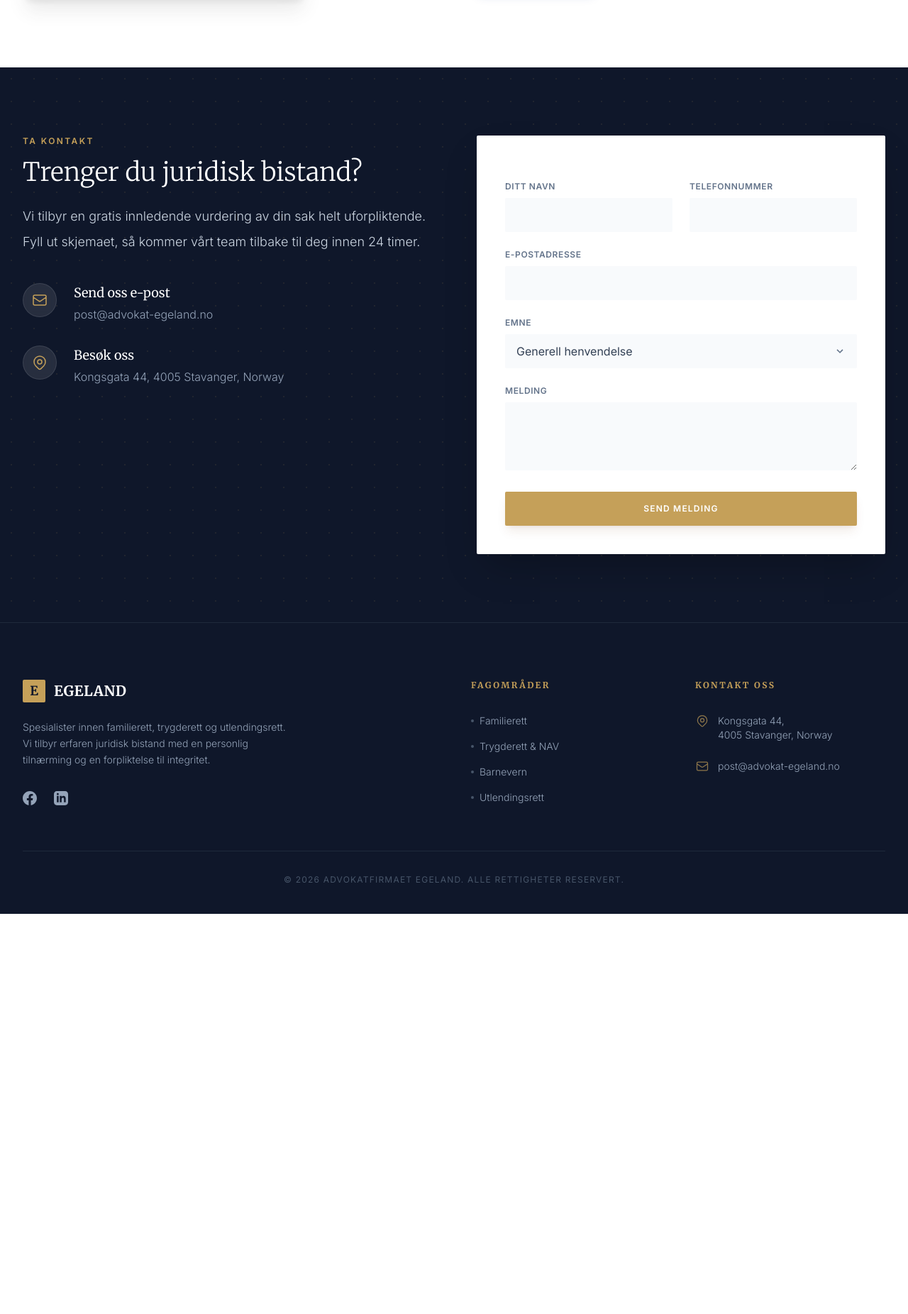
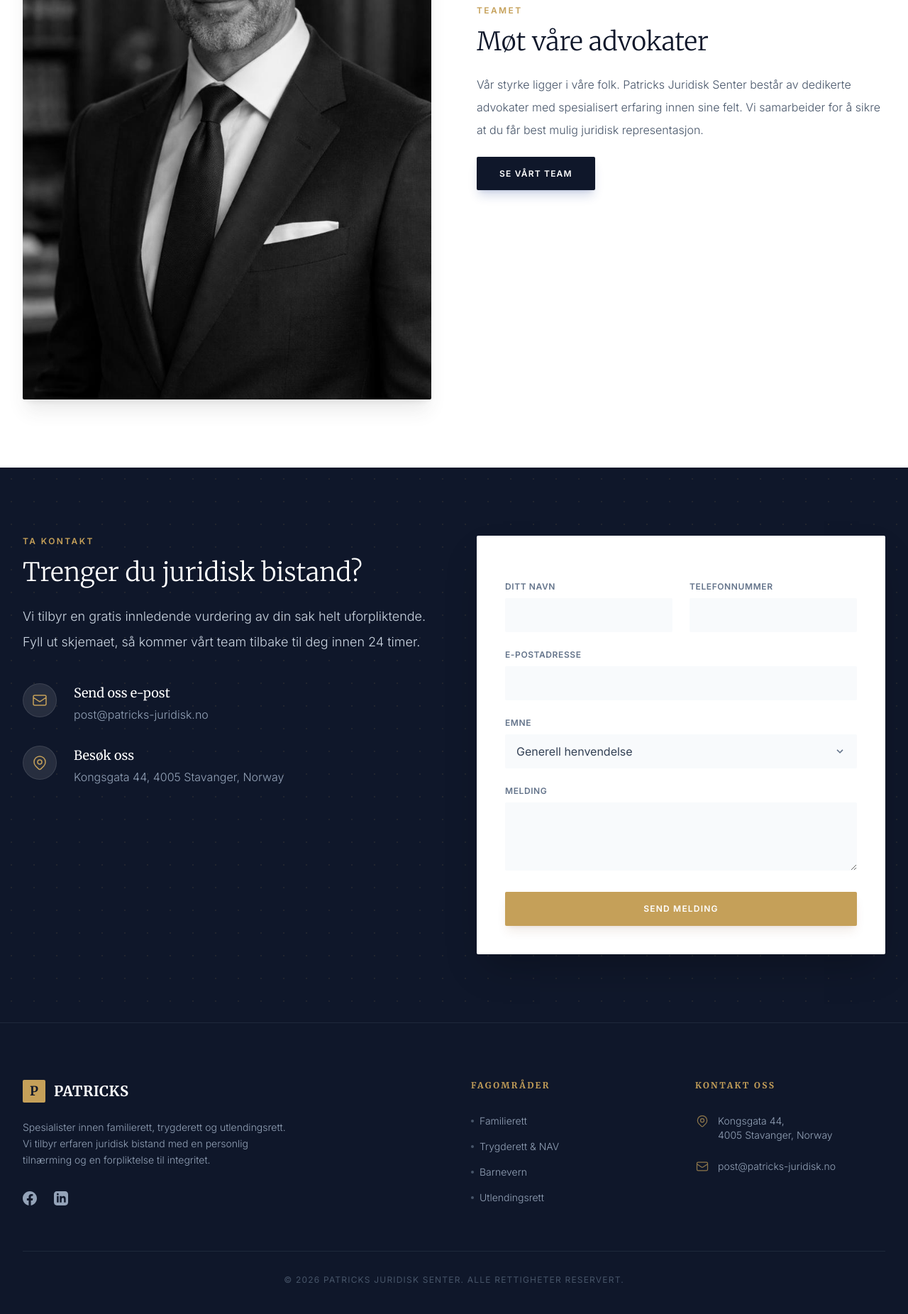
Before and after one commit to Victor070656/egeland-law-firm, a PHP site: page / in a window 1280 px wide. Shown: the part 4513-6365 px from the top of the page at 71% size. Before the commit the page ends 5801 px from the top, so only its background shows below. Run offline with PHP 8.4, Linux system fonts and the light colour scheme; some libraries are stand-ins or nearby versions.

Commit message:
Update branding from Egeland Law Firm to Patricks Juridisk Senter across multiple files

```diff
--- a/admin/index.php
+++ b/admin/index.php
@@ -21,7 +21,7 @@ $result = $conn->query($sql);
 <head>
     <meta charset="UTF-8">
     <meta name="viewport" content="width=device-width, initial-scale=1.0">
-    <title>Dashboard - Egeland Law Firm</title>
+    <title>Dashboard - Patricks Juridisk Senter</title>
     <script src="https://cdn.tailwindcss.com"></script>
     <script>
         tailwind.config = {
@@ -51,8 +51,8 @@ $result = $conn->query($sql);
         <aside class="w-64 bg-law-blue text-white flex-shrink-0 hidden md:block">
             <div class="p-6 border-b border-slate-700">
                 <a href="../index.php" class="flex items-center gap-3 group">
-                    <div class="w-8 h-8 bg-law-gold text-law-blue flex items-center justify-center font-serif font-bold text-lg rounded-sm">E</div>
-                     <span class="text-lg font-serif font-bold tracking-wide group-hover:text-law-gold transition">EGELAND</span>
+                    <div class="w-8 h-8 bg-law-gold text-law-blue flex items-center justify-center font-serif font-bold text-lg rounded-sm">P</div>
+                     <span class="text-lg font-serif font-bold tracking-wide group-hover:text-law-gold transition">PATRICKS</span>
                 </a>
             </div>
             <nav class="p-4 space-y-2">
--- a/admin/login.php
+++ b/admin/login.php
@@ -10,7 +10,7 @@ if (isset($_SESSION['user_id'])) {
 <head>
     <meta charset="UTF-8">
     <meta name="viewport" content="width=device-width, initial-scale=1.0">
-    <title>Login - Egeland Law Firm Admin</title>
+    <title>Login - Patricks Juridisk Senter Admin</title>
     <script src="https://cdn.tailwindcss.com"></script>
     <script>
         tailwind.config = {
@@ -37,7 +37,7 @@ if (isset($_SESSION['user_id'])) {
 
     <div class="bg-white p-10 rounded-sm shadow-xl w-full max-w-md border-t-4 border-law-gold">
         <div class="text-center mb-8">
-            <div class="w-12 h-12 bg-law-blue text-law-gold flex items-center justify-center font-serif font-bold text-xl rounded-sm mx-auto mb-4">E</div>
+            <div class="w-12 h-12 bg-law-blue text-law-gold flex items-center justify-center font-serif font-bold text-xl rounded-sm mx-auto mb-4">P</div>
             <h1 class="text-2xl font-serif text-law-blue font-bold">Admin Portal</h1>
             <p class="text-slate-400 text-sm mt-2">Please sign in to continue</p>
         </div>
--- a/components/footer.php
+++ b/components/footer.php
@@ -6,8 +6,8 @@
             <!-- Company Info -->
             <div class="col-span-1 md:col-span-2">
                 <div class="flex items-center gap-3 mb-6">
-                     <div class="w-8 h-8 bg-law-gold text-law-blue flex items-center justify-center font-serif font-bold text-lg rounded-sm">E</div>
-                     <span class="text-xl font-serif font-bold tracking-wide">EGELAND</span>
+                     <div class="w-8 h-8 bg-law-gold text-law-blue flex items-center justify-center font-serif font-bold text-lg rounded-sm">P</div>
+                     <span class="text-xl font-serif font-bold tracking-wide">PATRICKS</span>
                 </div>
                 <p class="text-slate-400 text-sm leading-relaxed mb-8 max-w-sm font-light">
                     Spesialister innen familierett, trygderett og utlendingsrett. Vi tilbyr erfaren juridisk bistand med en personlig tilnærming og en forpliktelse til integritet.
@@ -44,13 +44,13 @@
 
                     <li class="flex items-center">
                         <svg class="w-5 h-5 mr-3 text-law-gold opacity-70" fill="none" stroke="currentColor" viewBox="0 0 24 24"><path stroke-linecap="round" stroke-linejoin="round" stroke-width="1.5" d="M3 8l7.89 5.26a2 2 0 002.22 0L21 8M5 19h14a2 2 0 002-2V7a2 2 0 00-2-2H5a2 2 0 00-2 2v10a2 2 0 002 2z"></path></svg>
-                        <span>post@advokat-egeland.no</span>
+                        <span>post@patricks-juridisk.no</span>
                     </li>
                 </ul>
             </div>
         </div>
         <div class="border-t border-slate-800 pt-8 text-center text-xs text-slate-600 uppercase tracking-widest">
-            &copy; <?php echo date("Y"); ?> Advokatfirmaet Egeland. Alle rettigheter reservert.
+            &copy; <?php echo date("Y"); ?> Patricks Juridisk Senter. Alle rettigheter reservert.
         </div>
     </div>
 </footer>
--- a/components/header.php
+++ b/components/header.php
@@ -5,7 +5,7 @@
 <head>
     <meta charset="UTF-8">
     <meta name="viewport" content="width=device-width, initial-scale=1.0">
-    <title>Advokatfirmaet Egeland</title>
+    <title>Patricks Juridisk Senter</title>
     <script src="https://cdn.tailwindcss.com"></script>
     <script>
         tailwind.config = {
@@ -62,12 +62,12 @@
             <a href="index.php" class="group flex items-center gap-3">
                 <div
                     class="w-10 h-10 bg-law-blue text-law-gold flex items-center justify-center font-serif font-bold text-xl rounded-sm">
-                    E</div>
+                    P</div>
                 <div class="flex flex-col">
                     <span
-                        class="text-xl font-serif font-bold text-law-blue tracking-wide leading-none group-hover:text-law-gold transition duration-300">EGELAND</span>
+                        class="text-xl font-serif font-bold text-law-blue tracking-wide leading-none group-hover:text-law-gold transition duration-300">PATRICKS</span>
                     <span
-                        class="text-[10px] font-medium text-slate-500 uppercase tracking-[0.25em] leading-none mt-1">Advokatfirma</span>
+                        class="text-[10px] font-medium text-slate-500 uppercase tracking-[0.25em] leading-none mt-1">Juridisk Senter</span>
                 </div>
             </a>
 
--- a/contact.php
+++ b/contact.php
@@ -55,7 +55,7 @@
                         </div>
                         <div>
                             <h4 class="font-serif font-medium text-law-blue text-lg">Send oss e-post</h4>
-                            <p class="text-slate-500 font-light mt-1">post@advokat-egeland.no</p>
+                            <p class="text-slate-500 font-light mt-1">post@patricks-juridisk.no</p>
                         </div>
                     </div>
                 </div>
--- a/index.php
+++ b/index.php
@@ -71,7 +71,7 @@
                 <h2 class="text-4xl font-serif font-light text-law-blue mb-8 leading-tight">Forpliktet til dine rettigheter og fremtid</h2>
 
                 <p class="text-slate-600 mb-6 leading-loose font-light">
-                    Tillit er hjørnesteinen i ethvert effektivt advokat-klient-forhold. Hos Advokatfirmaet Egeland spesialiserer vi oss på å hjelpe enkeltpersoner med å navigere i det komplekse juridiske landskapet innen barnevern, trygderett (NAV), utlendingsrett og familierett.
+                    Tillit er hjørnesteinen i ethvert effektivt advokat-klient-forhold. Hos Patricks Juridisk Senter spesialiserer vi oss på å hjelpe enkeltpersoner med å navigere i det komplekse juridiske landskapet innen barnevern, trygderett (NAV), utlendingsrett og familierett.
                 </p>
                 <p class="text-slate-600 mb-10 leading-loose font-light">
                     Vårt team har bred ekspertise og innsikt fra de faglige organene vi møter. Vi har dokumenterte resultater og sikrer at du får representasjon av høyeste kvalitet.
@@ -227,7 +227,7 @@
                     <div class="text-law-gold flex">★★★★★</div>
                 </div>
                 <p class="text-slate-600 font-light italic mb-6 leading-relaxed flex-grow">
-                    "Jeg stod i en svært vanskelig familiesituasjon, og teamet hos Egeland håndterte det med stor profesjonalitet og empati. De forklarte alt tydelig og kjempet for mine rettigheter."
+                    "Jeg stod i en svært vanskelig familiesituasjon, og teamet hos Patricks håndterte det med stor profesjonalitet og empati. De forklarte alt tydelig og kjempet for mine rettigheter."
                 </p>
                 <div class="text-sm mt-auto">
                     <span class="font-bold text-law-blue block">Kari H.</span>
@@ -242,7 +242,7 @@
                     <div class="text-law-gold flex">★★★★★</div>
                 </div>
                 <p class="text-slate-600 font-light italic mb-6 leading-relaxed flex-grow">
-                    "Å navigere i NAV-systemet føltes umulig frem til jeg kontaktet Advokatfirmaet Egeland. Deres ekspertise var tydelig fra dag én, og vi fikk omgjort vedtaket."
+                    "Å navigere i NAV-systemet føltes umulig frem til jeg kontaktet Patricks Juridisk Senter. Deres ekspertise var tydelig fra dag én, og vi fikk omgjort vedtaket."
                 </p>
                 <div class="text-sm mt-auto">
                     <span class="font-bold text-law-blue block">Anders P.</span>
@@ -272,7 +272,7 @@
                     <div class="text-law-gold flex">★★★★★</div>
                 </div>
                 <p class="text-slate-600 font-light italic mb-6 leading-relaxed flex-grow">
-                    "Da barnevernet ble involvert, var jeg livredd. Advokatfirmaet Egeland stod ved min side hele veien og hjalp med å bringe familien min sammen igjen."
+                    "Da barnevernet ble involvert, var jeg livredd. Patricks Juridisk Senter stod ved min side hele veien og hjalp med å bringe familien min sammen igjen."
                 </p>
                 <div class="text-sm mt-auto">
                     <span class="font-bold text-law-blue block">Thomas L.</span>
@@ -318,13 +318,13 @@
     <div class="container mx-auto px-8">
         <div class="flex flex-col md:flex-row items-center gap-16">
             <div class="md:w-1/2">
-                <img src="https://kcdefensecounsel.com/wp-content/uploads/2024/02/weve-got-his-back-shot-of-a-group-of-lawyers-stan-2023-11-27-04-56-46-utc-1-scaled.jpg" alt="Our Team" class="rounded-sm shadow-xl shadow-blue-900/10 grayscale hover:grayscale-0 transition-all duration-700">
+                <img src="assets/images/ceo.jpeg" alt="Our Team" class="rounded-sm shadow-xl shadow-blue-900/10 grayscale hover:grayscale-0 transition-all duration-700">
             </div>
             <div class="md:w-1/2">
                 <span class="text-law-gold text-xs font-bold tracking-[0.2em] uppercase mb-4 block">Teamet</span>
                 <h2 class="text-4xl font-serif font-light text-law-blue mb-6">Møt våre advokater</h2>
                 <p class="text-slate-600 mb-8 leading-loose font-light">
-                    Vår styrke ligger i våre folk. Advokatfirmaet Egeland består av dedikerte advokater med spesialisert erfaring innen sine felt. Vi samarbeider for å sikre at du får best mulig juridisk representasjon.
+                    Vår styrke ligger i våre folk. Patricks Juridisk Senter består av dedikerte advokater med spesialisert erfaring innen sine felt. Vi samarbeider for å sikre at du får best mulig juridisk representasjon.
                 </p>
                 <a href="about.php" class="bg-law-blue text-white px-8 py-4 rounded-sm hover:bg-law-gold transition-all duration-300 font-bold tracking-widest text-xs uppercase shadow-lg shadow-blue-900/20">
                     Se vårt team
@@ -367,7 +367,7 @@
                         </div>
                         <div>
                             <h4 class="font-serif font-medium text-white text-lg">Send oss e-post</h4>
-                            <p class="text-slate-400 font-light mt-1">post@advokat-egeland.no</p>
+                            <p class="text-slate-400 font-light mt-1">post@patricks-juridisk.no</p>
                         </div>
                     </div>
 
```
Also changed, not shown: about.php (+110 -46 lines), assets/images/ceo.jpeg (added).
